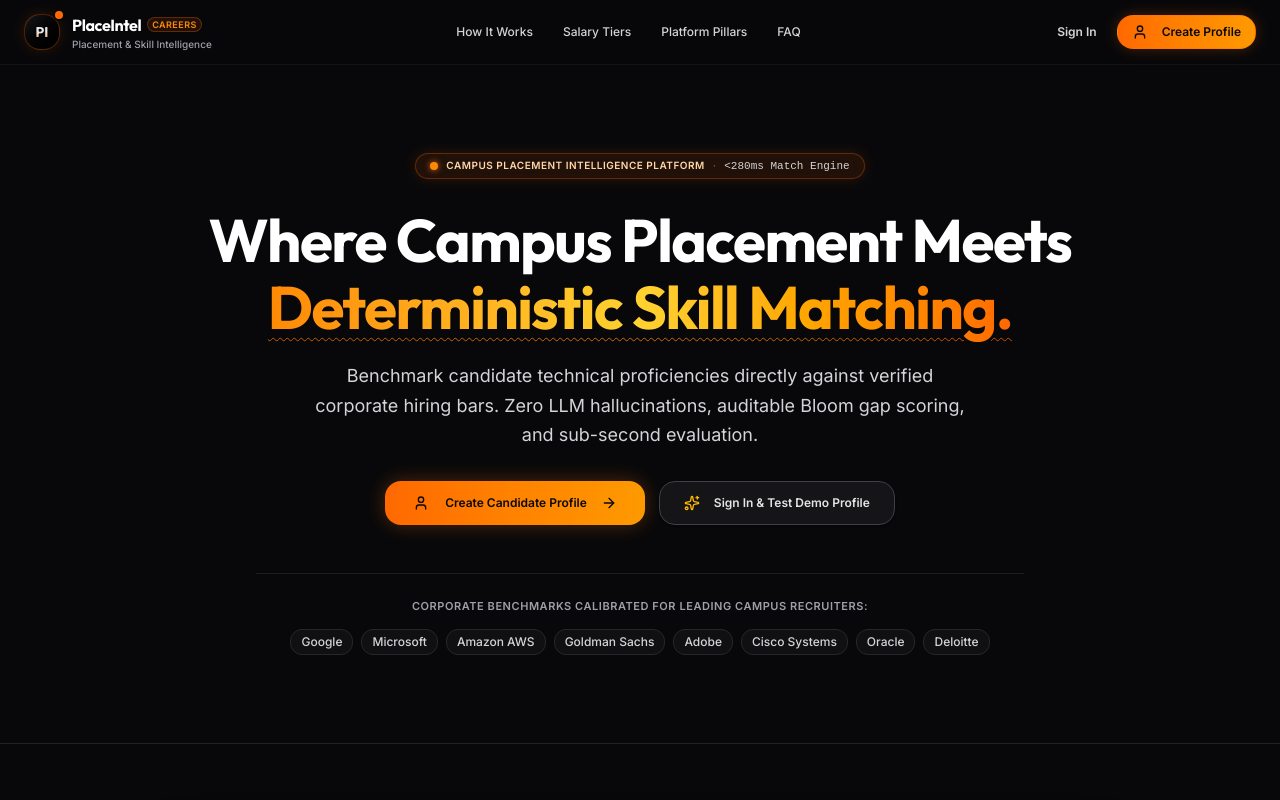
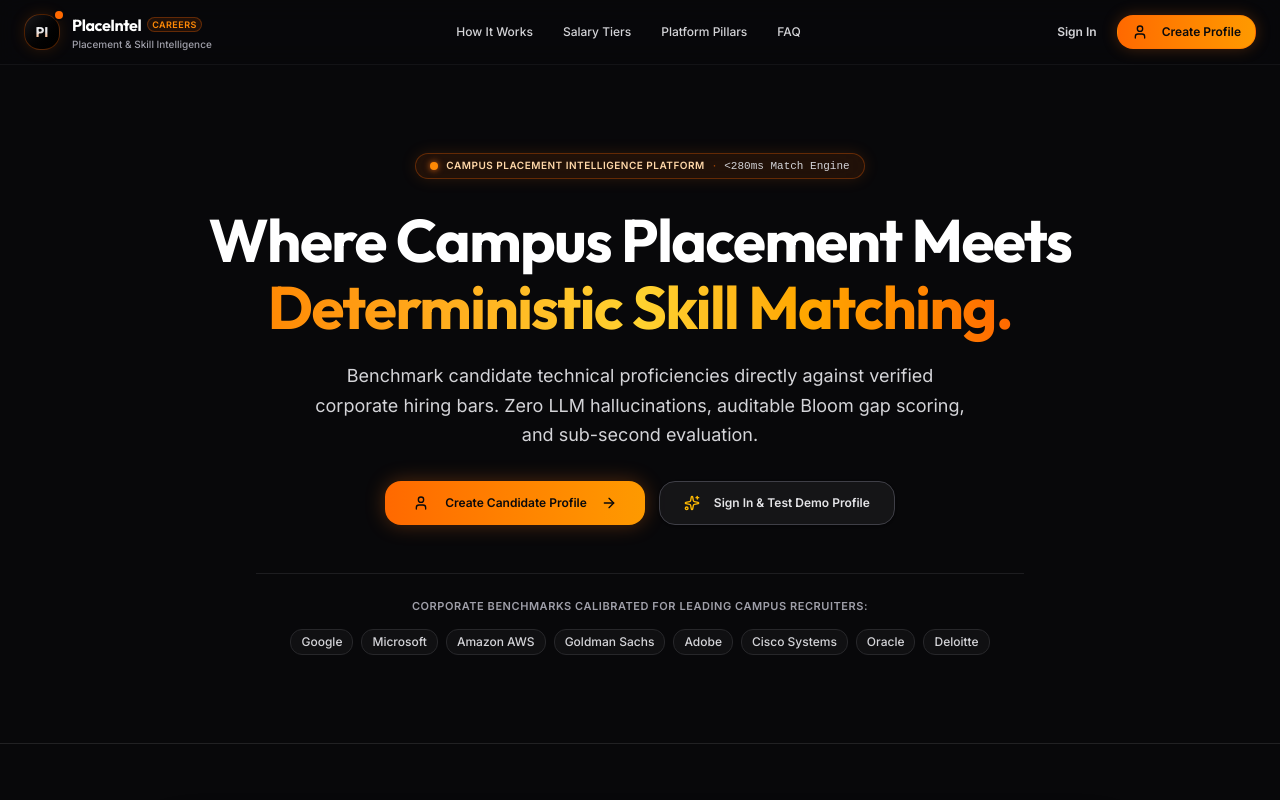
Before and after one commit to Sahil-coder-30/Bootcamp, a React (Vite) app in the folder frontend/: page / in a window 1280 px wide. Shown: the top 800 px of the page. Built offline with nearby package versions, Linux system fonts and the light colour scheme; no server answers.

Commit message:
style(landing): remove wavy underline from hero headline text

```diff
--- a/frontend/src/features/landing/components/HeroSection.tsx
+++ b/frontend/src/features/landing/components/HeroSection.tsx
@@ -48,7 +48,7 @@
           {/* Master Headline */}
           <h1 className="mt-7 max-w-4xl font-heading text-4xl font-extrabold tracking-tight text-white sm:text-6xl md:text-6xl lg:leading-[1.12]">
             Where Campus Placement Meets{" "}
-            <span className="bg-gradient-to-r from-orange-400 via-amber-300 to-orange-500 bg-clip-text text-transparent underline decoration-orange-500/40 decoration-wavy decoration-1 underline-offset-8">
+            <span className="bg-gradient-to-r from-orange-400 via-amber-300 to-orange-500 bg-clip-text text-transparent">
               Deterministic Skill Matching.
             </span>
           </h1>
```
